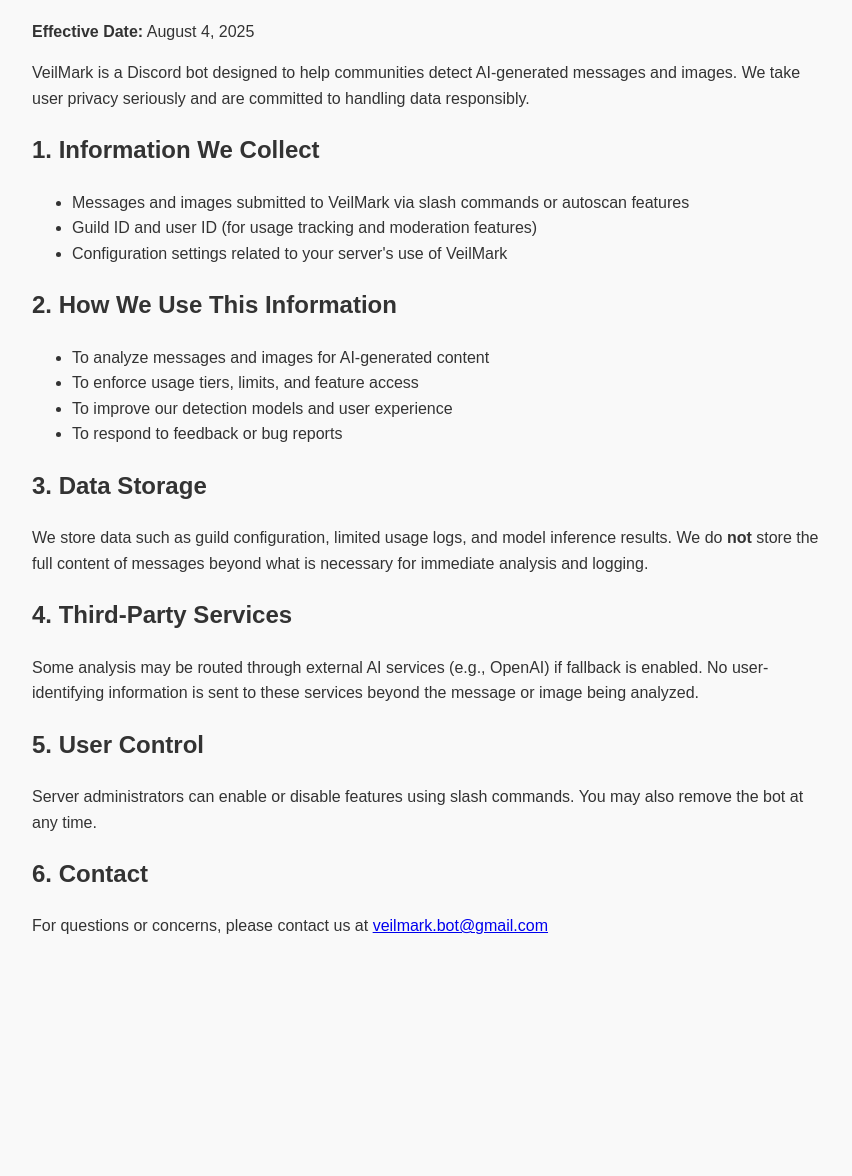
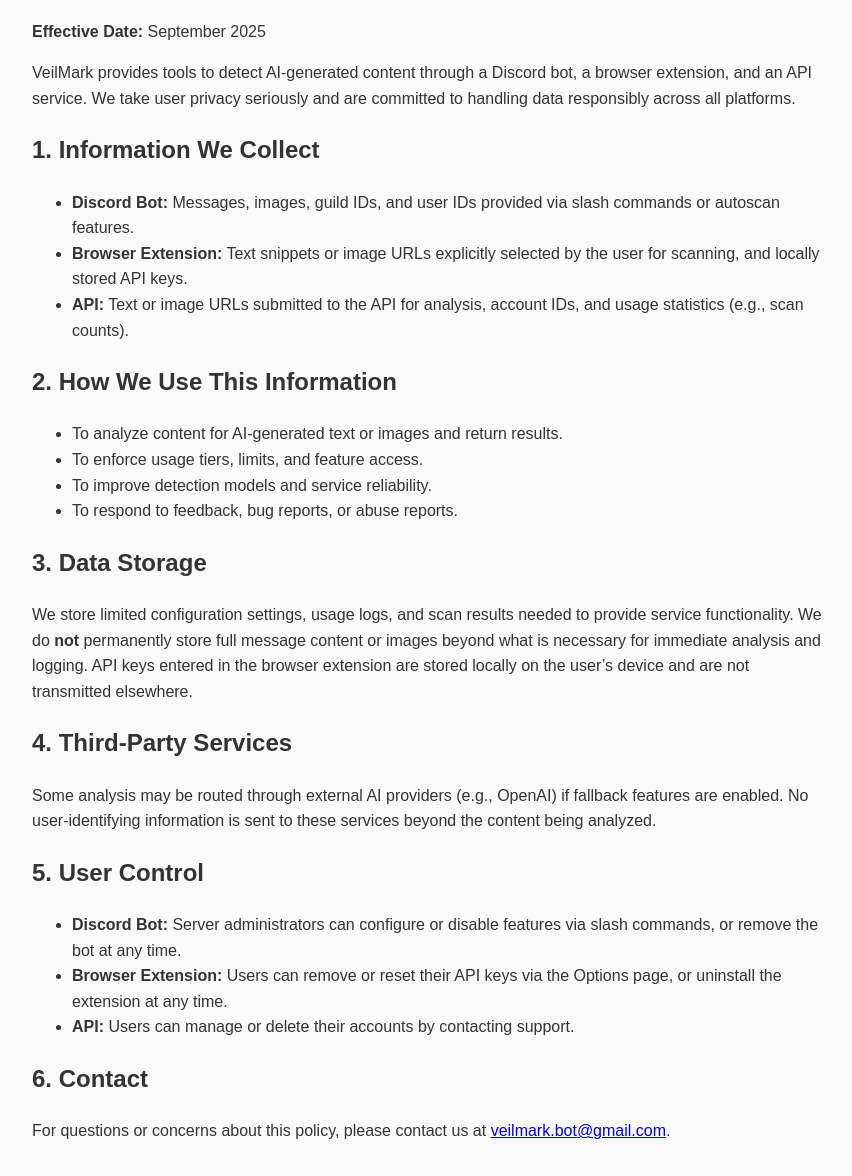
Before and after one commit to pwg930/veilmark-beta, a plain HTML site: page privacy.html in a window 1280 px wide. Shown: the part 331-1507 px from the top of the page, without its empty margins (208-1060 px from the left). Before the commit the page ends 1302 px from the top, so only its background shows below. Drawn offline with Linux system fonts and the light colour scheme.

Commit message:
Update privacy.html
Updated

```diff
--- a/privacy.html
+++ b/privacy.html
@@ -3,7 +3,6 @@
 <head>
   <meta charset="UTF-8" />
   <meta name="viewport" content="width=device-width, initial-scale=1.0" />
-  <img src="VeilMarkLogo.png" alt="VeilMark Logo" style="max-width: 200px; margin-bottom: 1rem;">
   <title>VeilMark Privacy Policy</title>
   <style>
     body {
@@ -18,50 +17,61 @@
     h1 {
       color: #4B0082;
     }
+    img {
+      max-width: 200px;
+      margin-bottom: 1rem;
+    }
   </style>
 </head>
 <body>
+  <img src="VeilMarkLogo.png" alt="VeilMark Logo">
   <h1>Privacy Policy</h1>
-  <p><strong>Effective Date:</strong> August 4, 2025</p>
+  <p><strong>Effective Date:</strong> September 2025</p>
 
   <p>
-    VeilMark is a Discord bot designed to help communities detect AI-generated messages and images. We take user privacy seriously and are committed to handling data responsibly.
+    VeilMark provides tools to detect AI-generated content through a Discord bot, a browser extension, and an API service.
+    We take user privacy seriously and are committed to handling data responsibly across all platforms.
   </p>
 
   <h2>1. Information We Collect</h2>
   <ul>
-    <li>Messages and images submitted to VeilMark via slash commands or autoscan features</li>
-    <li>Guild ID and user ID (for usage tracking and moderation features)</li>
-    <li>Configuration settings related to your server's use of VeilMark</li>
+    <li><strong>Discord Bot:</strong> Messages, images, guild IDs, and user IDs provided via slash commands or autoscan features.</li>
+    <li><strong>Browser Extension:</strong> Text snippets or image URLs explicitly selected by the user for scanning, and locally stored API keys.</li>
+    <li><strong>API:</strong> Text or image URLs submitted to the API for analysis, account IDs, and usage statistics (e.g., scan counts).</li>
   </ul>
 
   <h2>2. How We Use This Information</h2>
   <ul>
-    <li>To analyze messages and images for AI-generated content</li>
-    <li>To enforce usage tiers, limits, and feature access</li>
-    <li>To improve our detection models and user experience</li>
-    <li>To respond to feedback or bug reports</li>
+    <li>To analyze content for AI-generated text or images and return results.</li>
+    <li>To enforce usage tiers, limits, and feature access.</li>
+    <li>To improve detection models and service reliability.</li>
+    <li>To respond to feedback, bug reports, or abuse reports.</li>
   </ul>
 
   <h2>3. Data Storage</h2>
   <p>
-    We store data such as guild configuration, limited usage logs, and model inference results. We do <strong>not</strong> store the full content of messages beyond what is necessary for immediate analysis and logging.
+    We store limited configuration settings, usage logs, and scan results needed to provide service functionality.
+    We do <strong>not</strong> permanently store full message content or images beyond what is necessary for immediate analysis and logging.
+    API keys entered in the browser extension are stored locally on the user’s device and are not transmitted elsewhere.
   </p>
 
   <h2>4. Third-Party Services</h2>
   <p>
-    Some analysis may be routed through external AI services (e.g., OpenAI) if fallback is enabled. No user-identifying information is sent to these services beyond the message or image being analyzed.
+    Some analysis may be routed through external AI providers (e.g., OpenAI) if fallback features are enabled.
+    No user-identifying information is sent to these services beyond the content being analyzed.
   </p>
 
   <h2>5. User Control</h2>
-  <p>
-    Server administrators can enable or disable features using slash commands. You may also remove the bot at any time.
-  </p>
+  <ul>
+    <li><strong>Discord Bot:</strong> Server administrators can configure or disable features via slash commands, or remove the bot at any time.</li>
+    <li><strong>Browser Extension:</strong> Users can remove or reset their API keys via the Options page, or uninstall the extension at any time.</li>
+    <li><strong>API:</strong> Users can manage or delete their accounts by contacting support.</li>
+  </ul>
 
   <h2>6. Contact</h2>
   <p>
-    For questions or concerns, please contact us at
-    <a href="mailto:veilmark.bot@gmail.com">veilmark.bot@gmail.com</a>
+    For questions or concerns about this policy, please contact us at
+    <a href="mailto:veilmark.bot@gmail.com">veilmark.bot@gmail.com</a>.
   </p>
 </body>
 </html>
```
